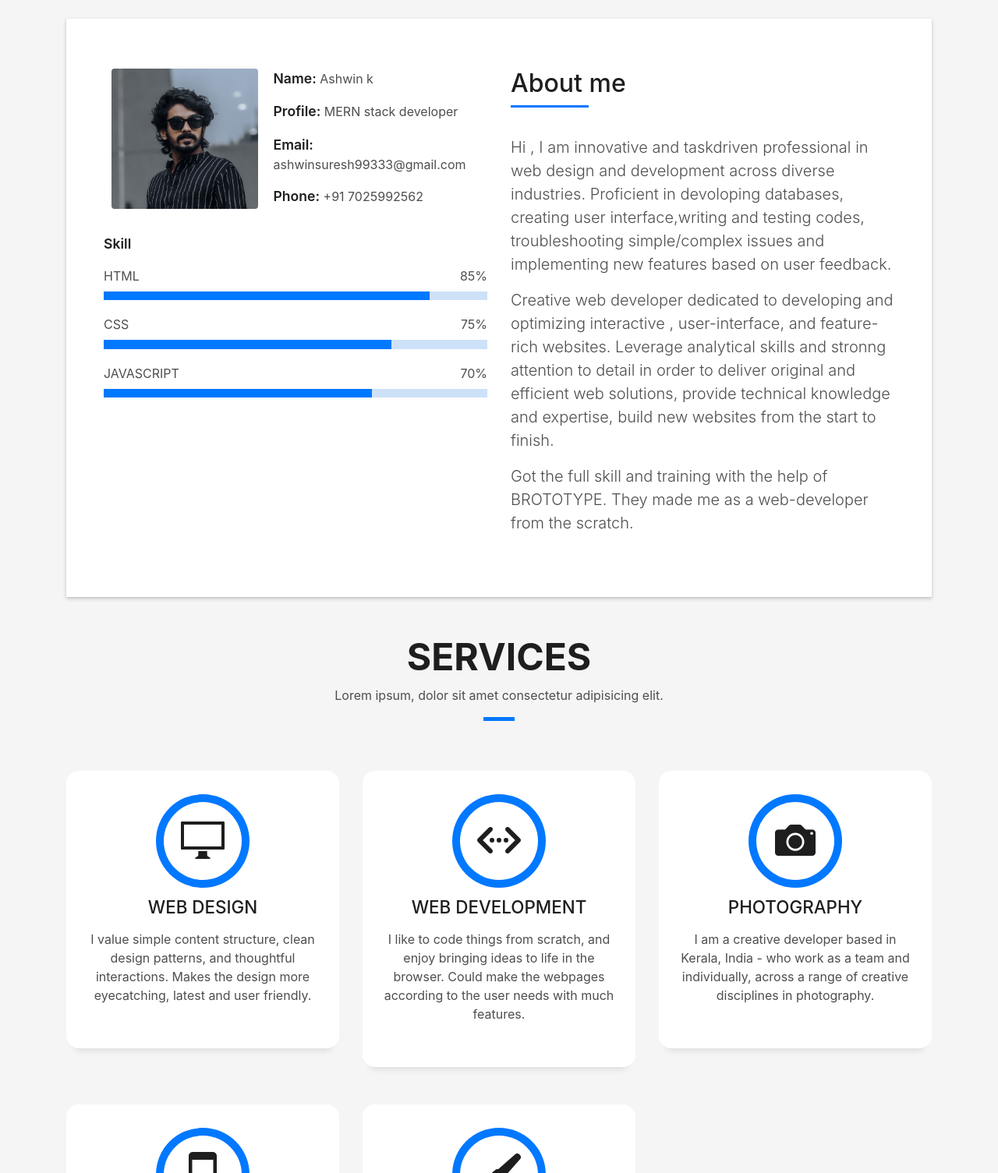
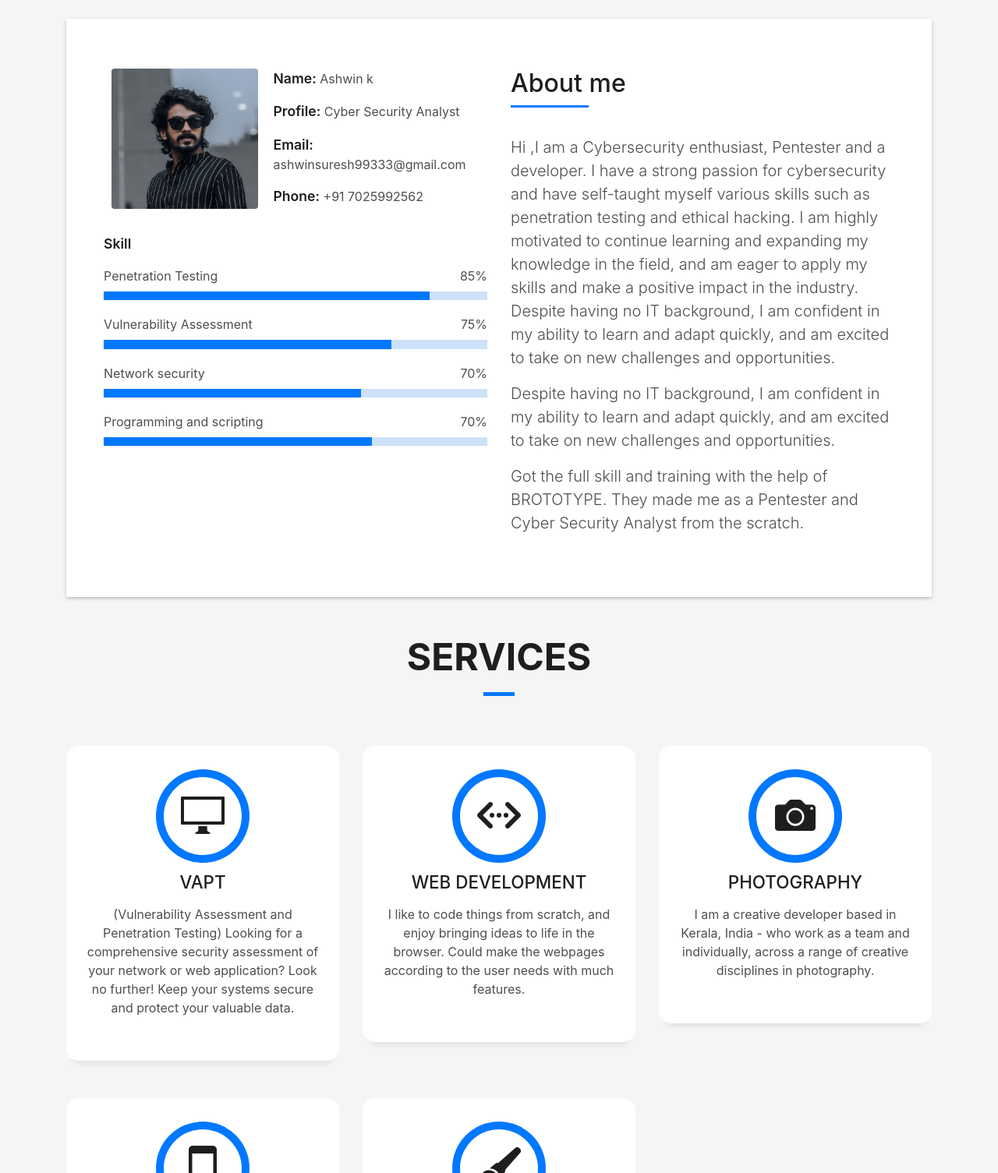
Before and after one commit to Ashwin998/PersonalWebsite, a plain HTML site: page index.html in a window 1280 px wide. Shown: the part 840-2345 px from the top of the page at 78% size. Drawn offline with Linux system fonts and the light colour scheme; files whose address does not match are found by name.

Commit message:
Update index.html

```diff
--- a/index.html
+++ b/index.html
@@ -72,7 +72,7 @@
         <div class="container">
           <!--<p class="display-6 color-d">Hello, world!</p>-->
           <h1 class="intro-title mb-4">I am Ashwin k</h1>
-          <p class="intro-subtitle"><span class="text-slider-items">Web Developer,Web Designer,Frontend Developer,Backend Devoloper,Graphic Designer</span><strong class="text-slider"></strong></p>
+          <p class="intro-subtitle"><span class="text-slider-items">Cyber Security Analyst, Pentester, Cyber security Enthusiast, Web Developer,Web Designer,</span><strong class="text-slider"></strong></p>
           <!-- <p class="pt-3"><a class="btn btn-primary btn js-scroll px-4" href="#about" role="button">Learn More</a></p> -->
         </div>
       </div>
@@ -96,7 +96,7 @@
                   <div class="col-sm-6 col-md-7">
                     <div class="about-info">
                       <p><span class="title-s">Name: </span> <span>Ashwin k</span></p>
-                      <p><span class="title-s">Profile: </span> <span>MERN stack developer</span></p>
+                      <p><span class="title-s">Profile: </span> <span>Cyber Security Analyst</span></p>
                       <p><span class="title-s">Email: </span> <span>ashwinsuresh99333@gmail.com</span></p>
                       <p><span class="title-s">Phone: </span> <span>+91 7025992562</span></p>
                     </div>
@@ -104,17 +104,22 @@
                 </div>
                 <div class="skill-mf">
                   <p class="title-s">Skill</p>
-                  <span>HTML</span> <span class="pull-right">85%</span>
+                  <span>Penetration Testing</span> <span class="pull-right">85%</span>
                   <div class="progress">
                     <div class="progress-bar" role="progressbar" style="width: 85%;" aria-valuenow="85" aria-valuemin="0"
                       aria-valuemax="100"></div>
                   </div>
-                  <span>CSS</span> <span class="pull-right">75%</span>
+                  <span>Vulnerability Assessment</span> <span class="pull-right">75%</span>
                   <div class="progress">
                     <div class="progress-bar" role="progressbar" style="width: 75%" aria-valuenow="75" aria-valuemin="0"
                       aria-valuemax="100"></div>
                   </div>
-                  <span>JAVASCRIPT</span> <span class="pull-right">70%</span>
+                  <span>Network security</span> <span class="pull-right">70%</span>
+                  <div class="progress">
+                    <div class="progress-bar" role="progressbar" style="width: 67%" aria-valuenow="67" aria-valuemin="0"
+                      aria-valuemax="100"></div>
+                  </div>
+                   <span>Programming and scripting</span> <span class="pull-right">70%</span>
                   <div class="progress">
                     <div class="progress-bar" role="progressbar" style="width: 70%" aria-valuenow="70" aria-valuemin="0"
                       aria-valuemax="100"></div>
@@ -129,18 +134,14 @@
                     </h5>
                   </div>
                   <p class="lead">
-                    Hi , I am innovative and taskdriven professional in web design and development across diverse
-                    industries. Proficient in devoloping databases, creating user interface,writing and testing
-                    codes, troubleshooting simple/complex issues and implementing new features based on user feedback.
+                    Hi ,I am a Cybersecurity enthusiast, Pentester and a developer. I have a strong passion for cybersecurity and have self-taught myself various skills such as penetration testing and ethical hacking. I am highly motivated to continue learning and expanding my knowledge in the field, and am eager to apply my skills and make a positive impact in the industry. Despite having no IT background, I am confident in my ability to learn and adapt quickly, and am excited to take on new challenges and opportunities.
                   </p>
                   <p class="lead">
-                    Creative web developer dedicated to developing and optimizing interactive , user-interface, and
-                    feature-rich websites. Leverage analytical skills and stronng  attention to detail in order to deliver
-                    original and efficient web solutions, provide technical knowledge and expertise, build new websites from the
-                    start to finish.
+                     Despite having no IT background, I am confident in my ability to learn and adapt quickly, and am excited to take on new challenges and opportunities.
+
                   </p>
                   <p class="lead">
-                    Got the full skill and training with the help of BROTOTYPE. They made me as a web-developer from the scratch.
+                    Got the full skill and training with the help of BROTOTYPE. They made me as a Pentester and Cyber Security Analyst from the scratch.
                   </p>
                 </div>
               </div>
@@ -161,7 +162,7 @@
               Services
             </h3>
             <p class="subtitle-a">
-              Lorem ipsum, dolor sit amet consectetur adipisicing elit.
+
             </p>
             <div class="line-mf"></div>
           </div>
@@ -174,10 +175,10 @@
               <span class="ico-circle"><i class="ion-monitor"></i></span>
             </div>
             <div class="service-content">
-              <h2 class="s-title">Web Design</h2>
+              <h2 class="s-title">VAPT</h2>
               <p class="s-description text-center">
-                I value simple content structure, clean design patterns, and thoughtful interactions.
-                Makes the design more eyecatching, latest and user friendly.
+                (Vulnerability Assessment and Penetration Testing) Looking for a comprehensive security assessment of your network or web application? Look no further!
+                Keep your systems secure and protect your valuable data.
               </p>
             </div>
           </div>
```
